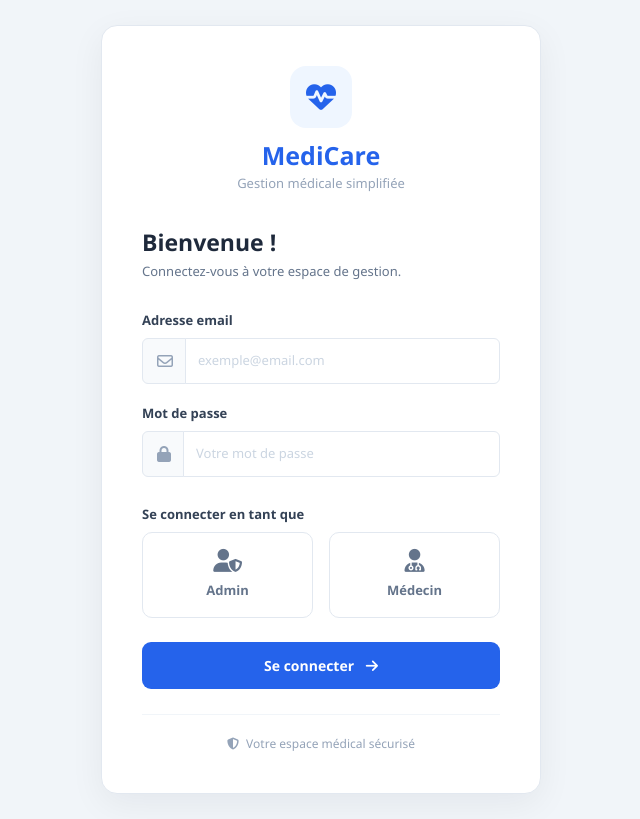
After one commit to Mouad-arr/GestionConsultationsMedicales, a Java web app: page /login.jsp in a window 1280 px wide. The commit adds this page. Shown: the whole page, without its empty margins (319-959 px from the left). Run offline with Tomcat 11, a stand-in JSP engine, Linux system fonts and the light colour scheme.

Commit message:
merge conflics

```diff
--- a/src/main/java/our/ensaa/projet/dao/AdminRepository.java
+++ b/src/main/java/our/ensaa/projet/dao/AdminRepository.java
@@ -12,5 +12,6 @@ public interface AdminRepository {
      * check once authentication is implemented properly.
      */
     Optional<Admin> findByEmailAndPassword(String email, String motDePasse);
+    Admin getAdminByEmail(String email);
 
 }
--- a/src/main/java/our/ensaa/projet/dao/MedecinRepository.java
+++ b/src/main/java/our/ensaa/projet/dao/MedecinRepository.java
@@ -23,4 +23,6 @@ public interface MedecinRepository {
 
     void delete(Long id);
 
+    Medecin getMedecinByEmail(String email);
+
 }
--- a/src/main/webapp/adminView/navbar.jsp
+++ b/src/main/webapp/adminView/navbar.jsp
@@ -46,7 +46,7 @@
     </div>
 
     <div class="sidebar-bottom">
-        <a href="${ctx}/admin/logout" class="sidebar-link logout">
+        <a onclick="return confirm('Voulez-vous vraiment vous déconnecter ?')" href="${ctx}/admin/logout" class="sidebar-link logout">
             <i class="fa-solid fa-right-from-bracket"></i>
             <span>Déconnexion</span>
         </a>
--- /dev/null
+++ b/src/main/webapp/css/login.css
@@ -0,0 +1,191 @@
+* {
+    box-sizing: border-box;
+}
+
+body {
+    margin: 0;
+    min-height: 100vh;
+    font-family: 'Segoe UI', sans-serif;
+    background: #f1f5f9;
+}
+
+/* Main container */
+
+.login-container {
+    min-height: 100vh;
+    display: flex;
+    align-items: center;
+    justify-content: center;
+    padding: 25px;
+}
+
+/* Login card */
+
+.login-card {
+    width: 100%;
+    max-width: 440px;
+    background: white;
+    padding: 40px;
+    border-radius: 16px;
+    border: 1px solid #e2e8f0;
+    box-shadow: 0 10px 35px rgba(15, 23, 42, 0.06);
+}
+
+/* Brand */
+
+.login-brand {
+    text-align: center;
+    margin-bottom: 35px;
+}
+
+.brand-icon {
+    width: 62px;
+    height: 62px;
+    background: #eff6ff;
+    color: #2563eb;
+    border-radius: 16px;
+    display: flex;
+    align-items: center;
+    justify-content: center;
+    font-size: 30px;
+    margin: 0 auto 12px;
+}
+
+.login-brand h1 {
+    font-size: 25px;
+    font-weight: 750;
+    color: #2563eb;
+    margin-bottom: 4px;
+}
+
+.login-brand p {
+    color: #94a3b8;
+    font-size: 13px;
+    margin: 0;
+}
+
+/* Header */
+
+.login-header {
+    margin-bottom: 25px;
+}
+
+.login-header h2 {
+    font-size: 23px;
+    font-weight: 700;
+    color: #1e293b;
+    margin-bottom: 6px;
+}
+
+.login-header p {
+    color: #64748b;
+    font-size: 13px;
+    margin: 0;
+}
+
+/* Form */
+
+.form-label {
+    color: #334155;
+    font-size: 13px;
+    font-weight: 600;
+    margin-bottom: 8px;
+}
+
+.input-group-text {
+    background: #f8fafc;
+    border-color: #e2e8f0;
+    color: #94a3b8;
+    padding-left: 14px;
+}
+
+.form-control {
+    border-color: #e2e8f0;
+    padding: 12px;
+    font-size: 13px;
+}
+
+.form-control:focus {
+    border-color: #93c5fd;
+    box-shadow: 0 0 0 3px rgba(37, 99, 235, 0.1);
+}
+
+.form-control::placeholder {
+    color: #cbd5e1;
+}
+
+/* Role selection */
+
+.role-card {
+    width: 100%;
+    padding: 16px 10px;
+    border: 1px solid #e2e8f0;
+    border-radius: 10px;
+    display: flex;
+    flex-direction: column;
+    align-items: center;
+    gap: 9px;
+    cursor: pointer;
+    color: #64748b;
+    transition: all 0.2s ease;
+}
+
+.role-card i {
+    font-size: 23px;
+}
+
+.role-card span {
+    font-size: 13px;
+    font-weight: 600;
+}
+
+.role-card:hover {
+    border-color: #93c5fd;
+    background: #f8fbff;
+}
+
+/* Selected role */
+
+.btn-check:checked + .role-card {
+    border-color: #2563eb;
+    background: #eff6ff;
+    color: #2563eb;
+    box-shadow: 0 0 0 2px rgba(37, 99, 235, 0.08);
+}
+
+/* Login button */
+
+.btn-login {
+    background: #2563eb;
+    color: white;
+    border: none;
+    padding: 13px;
+    border-radius: 9px;
+    font-size: 14px;
+    font-weight: 600;
+    transition: 0.2s;
+}
+
+.btn-login:hover {
+    background: #1d4ed8;
+    color: white;
+}
+
+/* Footer */
+
+.login-footer {
+    text-align: center;
+    border-top: 1px solid #f1f5f9;
+    padding-top: 20px;
+    margin-top: 25px;
+    color: #94a3b8;
+    font-size: 12px;
+}
+
+/* Responsive */
+
+@media (max-width: 480px) {
+    .login-card {
+        padding: 28px 22px;
+    }
+}
--- a/src/main/webapp/index.jsp
+++ b/src/main/webapp/index.jsp
@@ -1,2 +1,2 @@
 <%@ page contentType="text/html;charset=UTF-8" language="java" %>
-<% response.sendRedirect(request.getContextPath() + "/admin"); %>
+<% response.sendRedirect(request.getContextPath() + "/login"); %>
--- /dev/null
+++ b/src/main/webapp/login.jsp
@@ -0,0 +1,176 @@
+<%@ page contentType="text/html;charset=UTF-8" language="java" %>
+<%@ taglib prefix="c" uri="jakarta.tags.core" %>
+
+<!DOCTYPE html>
+<html lang="fr">
+
+  <head>
+    <meta charset="UTF-8">
+    <meta name="viewport" content="width=device-width, initial-scale=1">
+
+    <title>Connexion | MediCare</title>
+
+    <link rel="stylesheet"
+          href="https://cdn.jsdelivr.net/npm/bootstrap@5.3.3/dist/css/bootstrap.min.css">
+
+    <link rel="stylesheet"
+          href="https://cdnjs.cloudflare.com/ajax/libs/font-awesome/6.7.2/css/all.min.css">
+
+    <link rel="stylesheet"
+          href="${pageContext.request.contextPath}/css/login.css">
+  </head>
+
+  <body>
+
+    <div class="login-container">
+
+      <div class="login-card">
+
+        <!-- Logo -->
+        <div class="login-brand">
+          <div class="brand-icon">
+            <i class="fa-solid fa-heart-pulse"></i>
+          </div>
+
+          <h1>MediCare</h1>
+
+          <p>Gestion médicale simplifiée</p>
+        </div>
+
+        <!-- Header -->
+        <div class="login-header">
+          <h2>Bienvenue !</h2>
+
+          <p>
+            Connectez-vous à votre espace de gestion.
+          </p>
+        </div>
+
+        <!-- Login form -->
+        <form method="POST">
+
+          <!-- Email -->
+          <div class="mb-3">
+
+            <label for="email" class="form-label">
+              Adresse email
+            </label>
+
+            <div class="input-group">
+                        <span class="input-group-text">
+                            <i class="fa-regular fa-envelope"></i>
+                        </span>
+
+              <input
+                      type="email"
+                      class="form-control"
+                      id="email"
+                      name="email"
+                      placeholder="exemple@email.com"
+                      autocomplete="username"
+                      required>
+            </div>
+
+          </div>
+
+          <!-- Password -->
+          <div class="mb-4">
+
+            <label for="password" class="form-label">
+              Mot de passe
+            </label>
+
+            <div class="input-group">
+                        <span class="input-group-text">
+                            <i class="fa-solid fa-lock"></i>
+                        </span>
+
+              <input
+                      type="password"
+                      class="form-control"
+                      id="password"
+                      name="password"
+                      placeholder="Votre mot de passe"
+                      autocomplete="current-password"
+                      required>
+            </div>
+
+          </div>
+
+          <!-- Role -->
+          <div class="mb-4">
+
+            <label class="form-label">
+              Se connecter en tant que
+            </label>
+
+            <div class="row g-3">
+
+              <div class="col-6">
+                <input
+                        type="radio"
+                        class="btn-check"
+                        name="role"
+                        id="admin"
+                        value="admin"
+                        required>
+
+                <label class="role-card" for="admin">
+
+                  <i class="fa-solid fa-user-shield"></i>
+
+                  <span>Admin</span>
+
+                </label>
+              </div>
+
+              <div class="col-6">
+                <input
+                        type="radio"
+                        class="btn-check"
+                        name="role"
+                        id="medecin"
+                        value="medecin"
+                        required>
+
+                <label class="role-card" for="medecin">
+
+                  <i class="fa-solid fa-user-doctor"></i>
+
+                  <span>Médecin</span>
+
+                </label>
+              </div>
+
+            </div>
+
+          </div>
+
+          <!-- Submit -->
+          <button type="submit" class="btn btn-login w-100">
+
+            Se connecter
+
+            <i class="fa-solid fa-arrow-right ms-2"></i>
+
+          </button>
+
+        </form>
+        <c:if test="${not empty errorMessage}">
+          <div class="alert alert-danger d-flex align-items-center gap-2 mb-3" role="alert">
+            <i class="fa-solid fa-circle-exclamation"></i>
+            <span><c:out value="${errorMessage}" /></span>
+          </div>
+        </c:if>
+        <!-- Footer -->
+        <div class="login-footer">
+          <i class="fa-solid fa-shield-halved me-1"></i>
+          Votre espace médical sécurisé
+        </div>
+
+      </div>
+
+    </div>
+
+  </body>
+</html>
--- a/src/main/webapp/medecinView/navbar.jsp
+++ b/src/main/webapp/medecinView/navbar.jsp
@@ -40,7 +40,7 @@
     </div>
 
     <div class="sidebar-bottom">
-        <a href="${ctx}/medecin/logout" class="sidebar-link logout">
+        <a onclick="return confirm('Voulez-vous vraiment vous déconnecter ?')" href="${ctx}/medecin/logout" class="sidebar-link logout">
             <i class="fa-solid fa-right-from-bracket"></i>
             <span>Déconnexion</span>
         </a>
```
Also changed, not shown: src/main/java/our/ensaa/projet/dao/daoImpl/MedecinDaoImpl.java (+11 -0 lines), src/main/java/our/ensaa/projet/entity/Admin.java (+7 -0 lines), src/main/java/our/ensaa/projet/service/AdminInterface.java (+20 -21 lines), src/main/java/our/ensaa/projet/service/AdminService.java (+5 -5 lines), src/main/java/our/ensaa/projet/service/AuthService.java (added, +9 -0 lines), src/main/java/our/ensaa/projet/service/AuthServiceImpl.java (added, +33 -0 lines), src/main/java/our/ensaa/projet/service/MedcinTraitement.java (+9 -8 lines), src/main/java/our/ensaa/projet/service/MedecinService.java (+8 -0 lines), src/main/java/our/ensaa/projet/servlet/AdminServlet.java (+16 -6 lines), src/main/java/our/ensaa/projet/servlet/LoginServlet.java (+51 -0 lines), src/main/java/our/ensaa/projet/servlet/MedecinServlet.java (+16 -1 lines).
